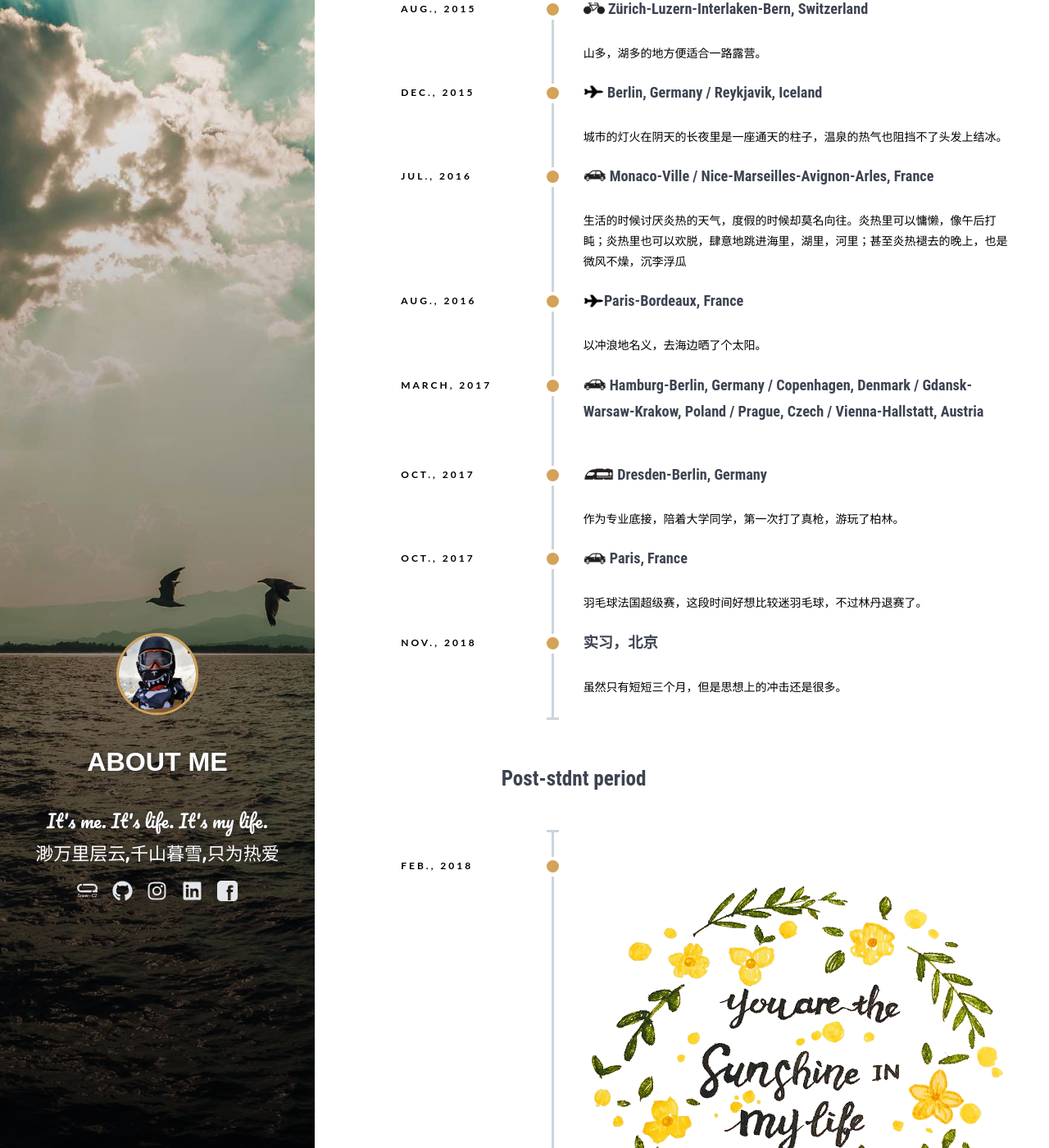
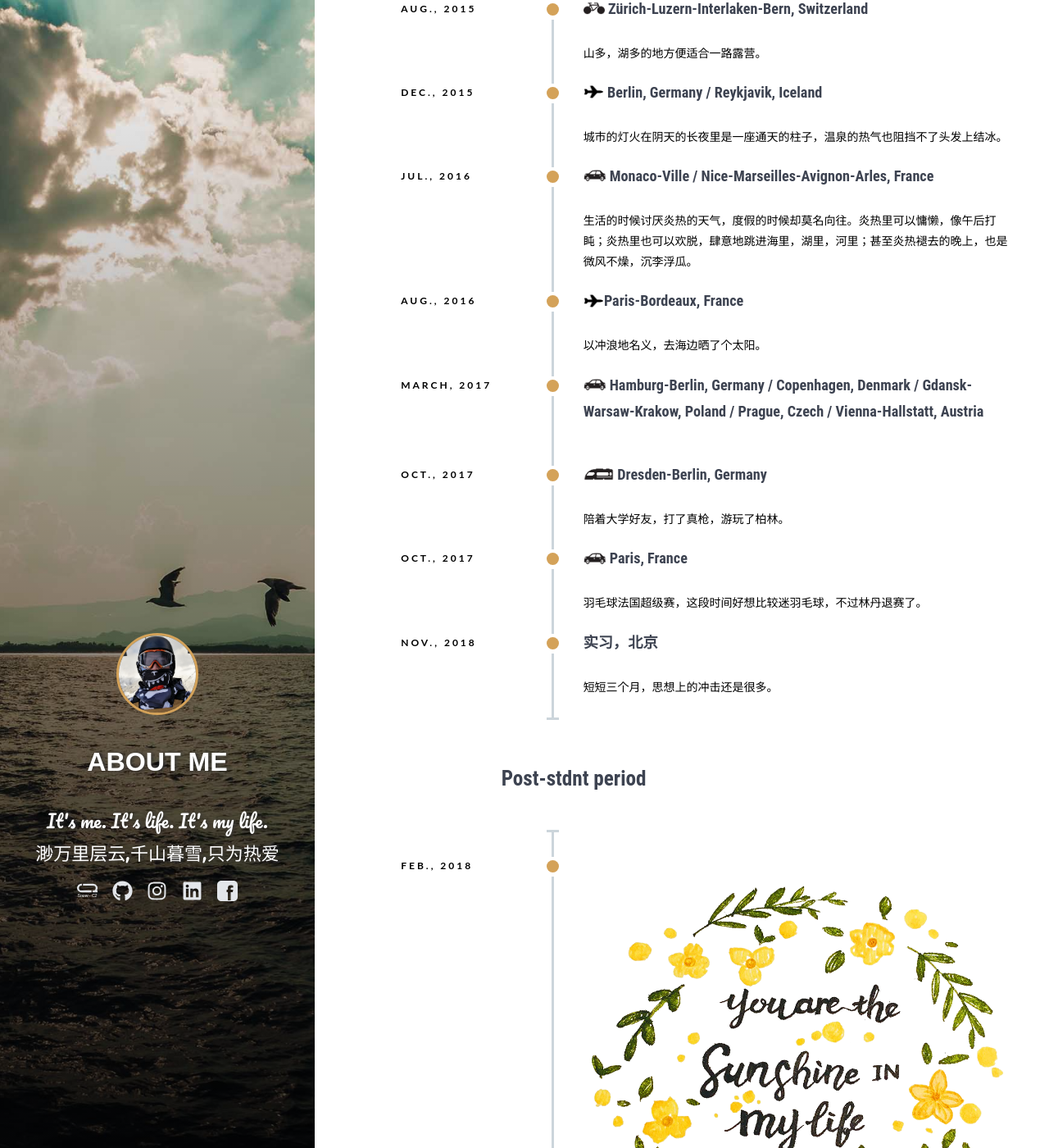
Before and after one commit to runningUnicorn/runningUnicorn.github.io, a Jekyll site: the page built from 1.about.md, in a window 1280 px wide and 1400 px high, scrolled down 2913 px. Shown: the whole window at 82% size. Built offline with Jekyll 4.4.1, drawn with Linux system fonts in a browser that asks for light colours; some web fonts are replaced; some of the changed text lies outside the part shown.

Commit message:
update timeline

```diff
--- a/1.about.md
+++ b/1.about.md
@@ -9,69 +9,6 @@ active: about
 ---
 
 <div class="time-line">
-    <!--
-    <div class="row example-basic">
-        <div class="col-md-12 example-title">
-            <h2>Basic Timeline</h2>
-            <p>Extra small devices (phones, less than 768px)</p>
-        </div>
-        <div class="col-xs-10 col-xs-offset-1 col-sm-8 col-sm-offset-2">
-            <ul class="timeline">
-                <li class="timeline-item">
-                    <div class="timeline-info">
-                        <span>March 12, 2016</span>
-                    </div>
-                    <div class="timeline-marker"></div>
-                    <div class="timeline-content">
-                        <h3 class="timeline-title">Event Title</h3>
-                        <p>Nullam vel sem. Nullam vel sem. Integer ante arcu, accumsan a, consectetuer eget, posuere ut, mauris. Donec orci lectus, aliquam ut, faucibus non, euismod id, nulla. Donec vitae sapien ut libero venenatis faucibus. ullam dictum felis
-                            eu pede mollis pretium. Pellentesque ut neque.</p>
-                    </div>
-                </li>
-                <li class="timeline-item">
-                    <div class="timeline-info">
-                        <span>March 23, 2016</span>
-                    </div>
-                    <div class="timeline-marker"></div>
-                    <div class="timeline-content">
-                        <h3 class="timeline-title">Event Title</h3>
-                        <p>Nullam vel sem. Nullam vel sem. Integer ante arcu, accumsan a, consectetuer eget, posuere ut, mauris. Donec orci lectus, aliquam ut, faucibus non, euismod id, nulla. Donec vitae sapien ut libero venenatis faucibus. ullam dictum felis
-                            eu pede mollis pretium. Pellentesque ut neque. </p>
-                    </div>
-                </li>
-                <li class="timeline-item period">
-                    <div class="timeline-info"></div>
-                    <div class="timeline-marker"></div>
-                    <div class="timeline-content">
-                        <h2 class="timeline-title">April 2016</h2>
-                    </div>
-                </li>
-                <li class="timeline-item">
-                    <div class="timeline-info">
-                        <span>April 02, 2016</span>
-                    </div>
-                    <div class="timeline-marker"></div>
-                    <div class="timeline-content">
-                        <h3 class="timeline-title">Event Title</h3>
-                        <p>Nullam vel sem. Nullam vel sem. Integer ante arcu, accumsan a, consectetuer eget, posuere ut, mauris. Donec orci lectus, aliquam ut, faucibus non, euismod id, nulla. Donec vitae sapien ut libero venenatis faucibus. ullam dictum felis
-                            eu pede mollis pretium. Pellentesque ut neque. </p>
-                    </div>
-                </li>
-                <li class="timeline-item">
-                    <div class="timeline-info">
-                        <span>April 28, 2016</span>
-                    </div>
-                    <div class="timeline-marker"></div>
-                    <div class="timeline-content">
-                        <h3 class="timeline-title">Event Title</h3>
-                        <p>Nullam vel sem. Nullam vel sem. Integer ante arcu, accumsan a, consectetuer eget, posuere ut, mauris. Donec orci lectus, aliquam ut, faucibus non, euismod id, nulla. Donec vitae sapien ut libero venenatis faucibus. ullam dictum felis
-                            eu pede mollis pretium. Pellentesque ut neque. </p>
-                    </div>
-                </li>
-            </ul>
-        </div>
-    </div>
-    -->
     <ul class="timeline-split">
         <li class="timeline-item period">
             <div class="timeline-info"></div>
@@ -253,7 +190,7 @@ active: about
             <div class="timeline-marker"></div>
             <div class="timeline-content">
                 <h4 class="timeline-title"> <img src="{{ site.images | relative_url }}/car.png" class="marker"> Monaco-Ville / Nice-Marseilles-Avignon-Arles, France</h4>
-                <p>生活的时候讨厌炎热的天气，度假的时候却莫名向往。炎热里可以慵懒，像午后打盹；炎热里也可以欢脱，肆意地跳进海里，湖里，河里；甚至炎热褪去的晚上，也是微风不燥，沉李浮瓜</p>
+                <p>生活的时候讨厌炎热的天气，度假的时候却莫名向往。炎热里可以慵懒，像午后打盹；炎热里也可以欢脱，肆意地跳进海里，湖里，河里；甚至炎热褪去的晚上，也是微风不燥，沉李浮瓜。</p>
             </div>
         </li>
         <li class="timeline-item">
@@ -282,7 +219,7 @@ active: about
             <div class="timeline-marker"></div>
             <div class="timeline-content">
                 <h4 class="timeline-title"> <img src="{{ site.images | relative_url }}/train.png" class="marker"> Dresden-Berlin, Germany</h4>
-                <p>作为专业底接，陪着大学同学，第一次打了真枪，游玩了柏林。</p>
+                <p>陪着大学好友，打了真枪，游玩了柏林。</p>
             </div>
         </li>
         <li class="timeline-item">
@@ -302,7 +239,7 @@ active: about
             <div class="timeline-marker"></div>
             <div class="timeline-content">
                 <h4 class="timeline-title"> 实习，北京 </h4>
-                <p>虽然只有短短三个月，但是思想上的冲击还是很多。</p>
+                <p>短短三个月，思想上的冲击还是很多。</p>
             </div>
         </li>
         <li class="timeline-item period">
@@ -348,8 +285,8 @@ active: about
             <div class="timeline-marker"></div>
             <div class="timeline-content">
                 <h4 class="timeline-title"> <img src="{{ site.images | relative_url }}/car.png" class="marker"> Keukenhof-Hague, Netherlands</h4>
-                <p>Escher可是就是理工科学生们最喜欢的“理性浪漫吧”。</p>
-                <img src="{{ site.images | relative_url }}/escher.png" alt="flower" class='timeline-image'>
+                <p>Escher可是就是理工科学生们最喜欢的“理性浪漫”吧。</p>
+                <img src="{{ site.images | relative_url }}/escher.jpg" alt="flower" class='timeline-image'>
             </div>
         </li>
         <li class="timeline-item">
@@ -359,7 +296,7 @@ active: about
             <div class="timeline-marker"></div>
             <div class="timeline-content">
                 <h4 class="timeline-title"> <img src="{{ site.images | relative_url }}/plane.png" class="marker"> St. Peterburg-Moscow-Simferopol-Sevastopol-Yalta-Sochi, Russia</h4>
-                <p>如火如荼的世界杯，很红很红的莫斯科，破破烂烂但有滋有味的克里米亚，不太“战斗民族”的索契</p>
+                <p>如火如荼的世界杯，很红很红的莫斯科，破破烂烂但有滋有味的克里米亚，不太“战斗民族”的索契。</p>
             </div>
         </li>
         <li class="timeline-item">
```
Also changed, not shown: assets/images/1-13061Q3255E10.jpg (deleted), assets/images/1-13061Q3255E12.jpg (deleted), assets/images/1-13061Q3255E14.jpg (deleted), assets/images/1-13061Q3255E15.jpg (deleted), assets/images/1-13061Q3255E4.jpg (deleted), assets/images/1-13061Q3255E5.jpg (deleted), assets/images/1-13061Q3255E6.jpg (deleted), assets/images/20141010081710649.jpg (deleted), assets/images/6243.jpg_wh1200.jpg (deleted).
